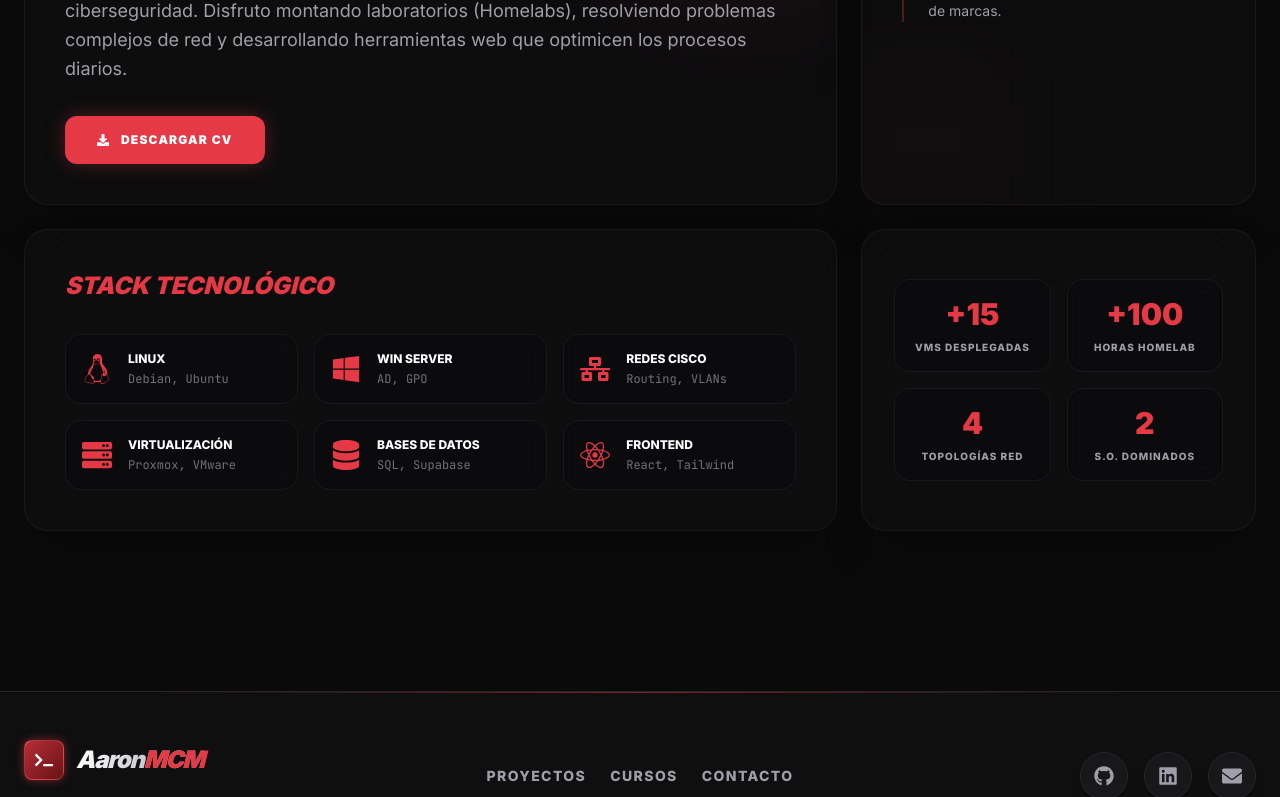
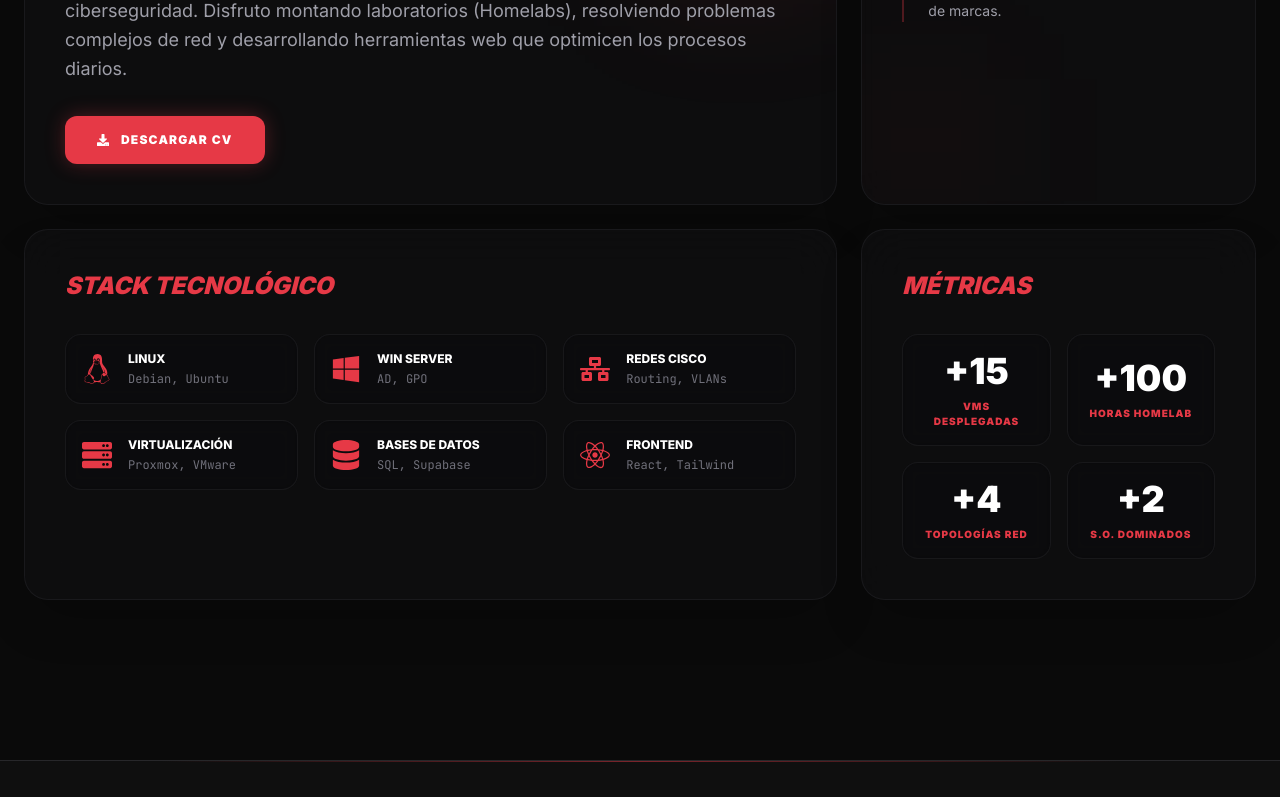
Before and after one commit to AaronCM2705/Portfolio-Supabase, a React (Vite) app: page /sobre-mi in a window 1280 px wide. Shown: the part 617-1414 px from the top of the page. Built offline with nearby package versions, Linux system fonts and the light colour scheme; no server answers.

Commit message:
UI: Arreglar diseño de contenedor de Métricas

```diff
--- a/src/pages/SobreMi.tsx
+++ b/src/pages/SobreMi.tsx
@@ -80,17 +80,19 @@ const SobreMi = () => {
           </div>
 
           {/* Bento Item 4: Stats (Ocupa 1 columna) */}
-          <div className="bg-zinc-900/30 backdrop-blur-xl border border-zinc-800/50 p-8 rounded-3xl shadow-2xl relative overflow-hidden group hover:border-[#e63946]/50 hover:shadow-[0_0_30px_rgba(230,57,70,0.15)] transition-all duration-300 flex items-center justify-center">
-            <div className="grid grid-cols-2 gap-4 w-full relative z-10">
+          <div className="bg-zinc-900/30 backdrop-blur-xl border border-zinc-800/50 p-10 rounded-3xl shadow-2xl relative overflow-hidden group hover:border-[#e63946]/50 hover:shadow-[0_0_30px_rgba(230,57,70,0.15)] transition-all duration-300 flex flex-col">
+            <h3 className="text-2xl font-black uppercase italic text-[#e63946] mb-8 relative z-10">Métricas</h3>
+
+            <div className="grid grid-cols-2 gap-4 w-full relative z-10 grow">
               {[
                 { val: "+15", label: "VMs Desplegadas" },
                 { val: "+100", label: "Horas Homelab" },
-                { val: "4", label: "Topologías Red" },
-                { val: "2", label: "S.O. Dominados" }
+                { val: "+4", label: "Topologías Red" },
+                { val: "+2", label: "S.O. Dominados" }
               ].map((stat, idx) => (
-                <div key={idx} className="bg-zinc-950/50 backdrop-blur-sm border border-zinc-800/50 p-4 rounded-2xl text-center flex flex-col justify-center hover:border-[#e63946] hover:bg-[#e63946]/5 hover:-translate-y-1 hover:shadow-[0_0_15px_rgba(230,57,70,0.2)] transition-all">
-                  <span className="text-3xl font-black text-[#e63946] mb-2">{stat.val}</span>
-                  <span className="text-[10px] text-zinc-400 font-bold uppercase tracking-widest">{stat.label}</span>
+                <div key={idx} className="bg-zinc-950/50 backdrop-blur-sm border border-zinc-800/50 p-4 rounded-2xl text-center flex flex-col justify-center items-center group-hover:border-zinc-700 transition-all">
+                  <span className="text-4xl font-black text-white mb-2">{stat.val}</span>
+                  <span className="text-[10px] text-[#e63946] font-black uppercase tracking-widest">{stat.label}</span>
                 </div>
               ))}
             </div>
```
